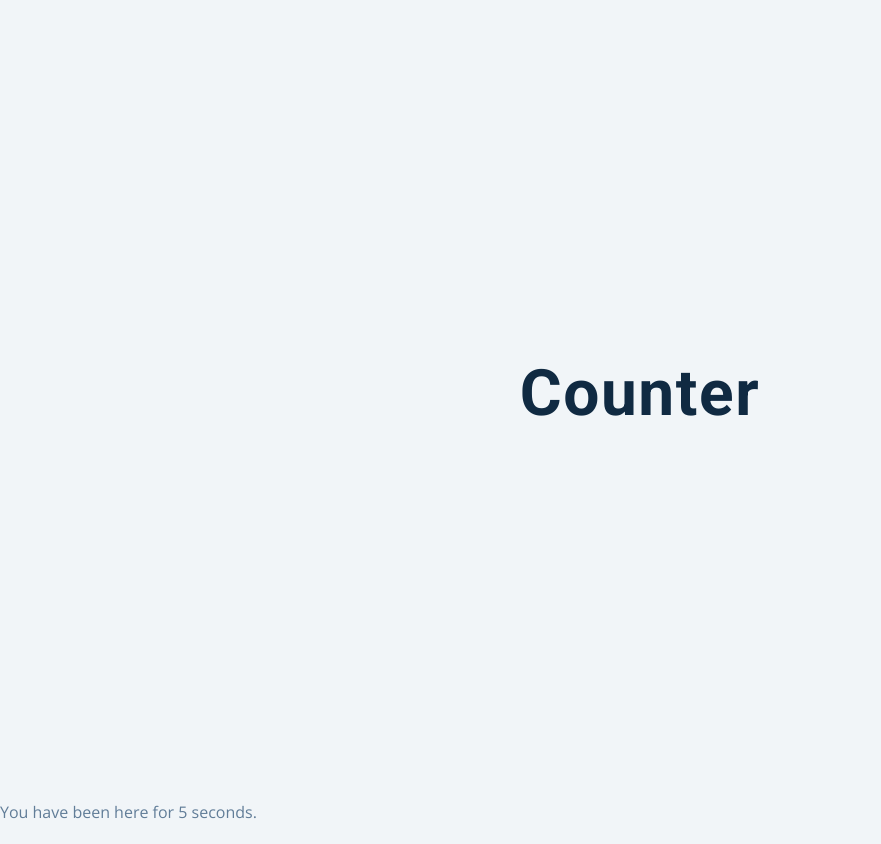
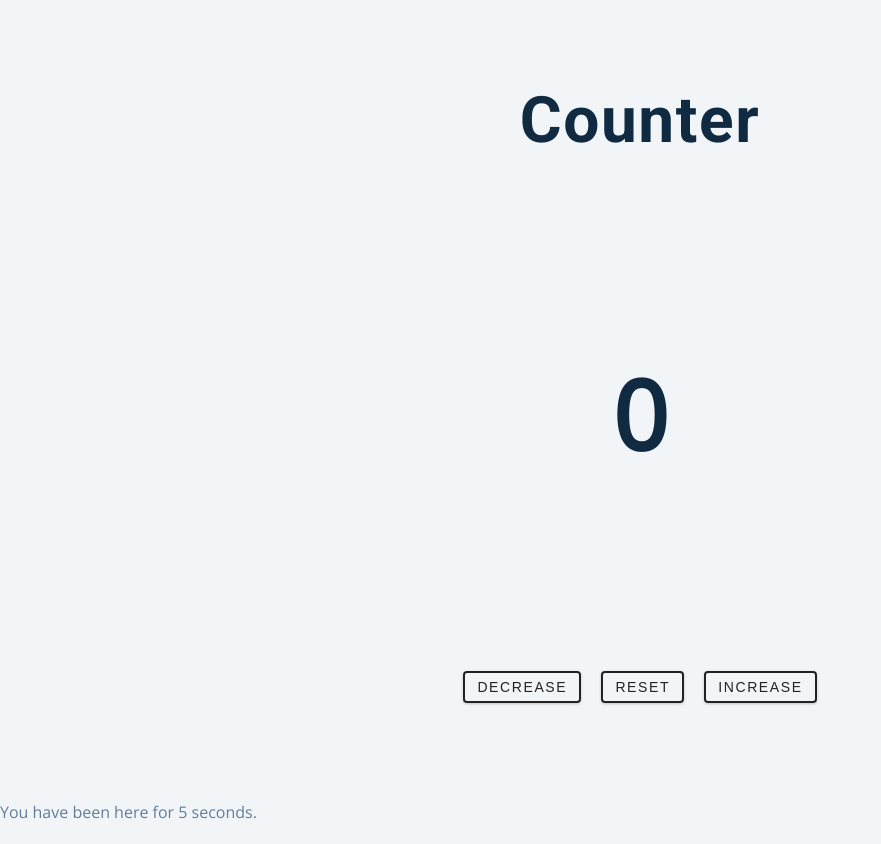
Before and after one commit to Jvictor940/Counter, a website built with Parcel: page src/index.html in a window 1280 px wide. Shown: the whole page, without its empty margins (0-881 px from the left). Built offline with nearby package versions, Linux system fonts and the light colour scheme.

Commit message:
html done, base page, no functionality

```diff
--- a/src/index.html
+++ b/src/index.html
@@ -10,6 +10,12 @@
     <div class="container">
       <h1>counter</h1>
     </div>
+    <span id="value">0</span>
+    <div class="button-container">
+      <button class='btn decrease'>decrease</button>
+      <button class='btn reset'>reset</button>
+      <button class='btn increase'>increase</button>
+    </div>
   </main>
   <div id="app"></div>
   <script src="main.js"></script>
```
Also changed, not shown: dist/index.html.
